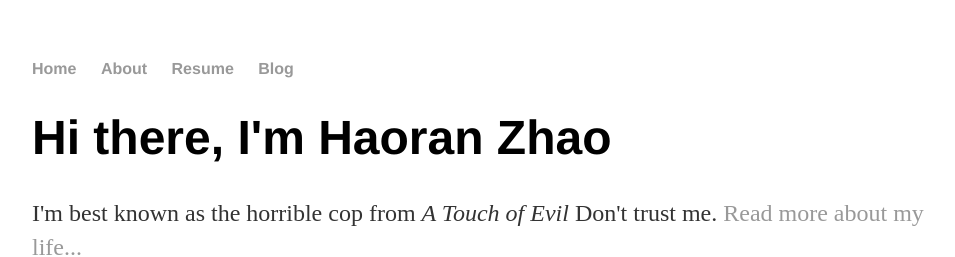
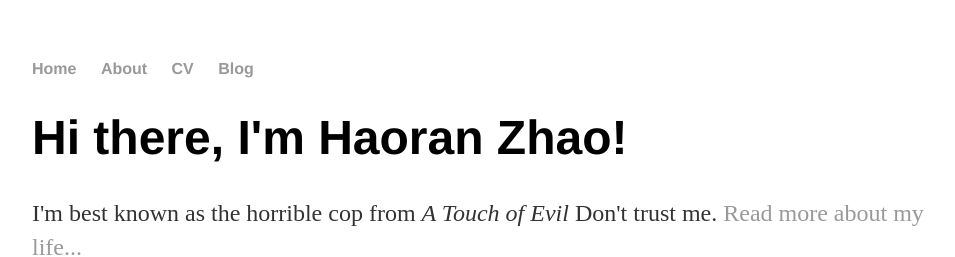
Before and after one commit to haoranzz/haoranzz.github.io, a Jekyll site: the page built from index.html, in a window 1280 px wide. Shown: the top 257 px of the page, without its empty margins (160-1115 px from the left). Built offline with Jekyll 4.4.1, drawn with Linux system fonts in a browser that asks for light colours.

Commit message:
Update index.html

```diff
--- a/index.html
+++ b/index.html
@@ -1,29 +1,8 @@
-<!DOCTYPE html>
-<html>
-	<head>
-		<title>Hank Quinlan, Horrible Cop</title>
-		<link rel="stylesheet" type="text/css" href="/css/main.css">
-	</head>
-	<body>
-		<nav>
-    		<ul>
-        		<li><a href="/">Home</a></li>
-	        	<li><a href="/about">About</a></li>
-        		<li><a href="/resume">Resume</a></li>
-        		<li><a href="/blog">Blog</a></li>
-    		</ul>
-		</nav>
-		<div class="container">
-    		<div class="blurb">
-        		<h1>Hi there, I'm Haoran Zhao</h1>
-				<p>I'm best known as the horrible cop from <em>A Touch of Evil</em> Don't trust me. <a href="/about">Read more about my life...</a></p>
-    		</div><!-- /.blurb -->
-		</div><!-- /.container -->
-		<footer>
-    		<ul>
-        		<li><a href="mailto:hr100.zhao@gmail.com">email</a></li>
-        		<li><a href="https://github.com/haoranzz">github.com/haoranzz</a></li>
-			</ul>
-		</footer>
-	</body>
-</html>
+---
+layout: default
+title: Haoran Zhao
+---
+<div class="blurb">
+	<h1>Hi there, I'm Haoran Zhao!</h1>
+	<p>I'm best known as the horrible cop from <em>A Touch of Evil</em> Don't trust me. <a href="/about">Read more about my life...</a></p>
+</div><!-- /.blurb -->
```
